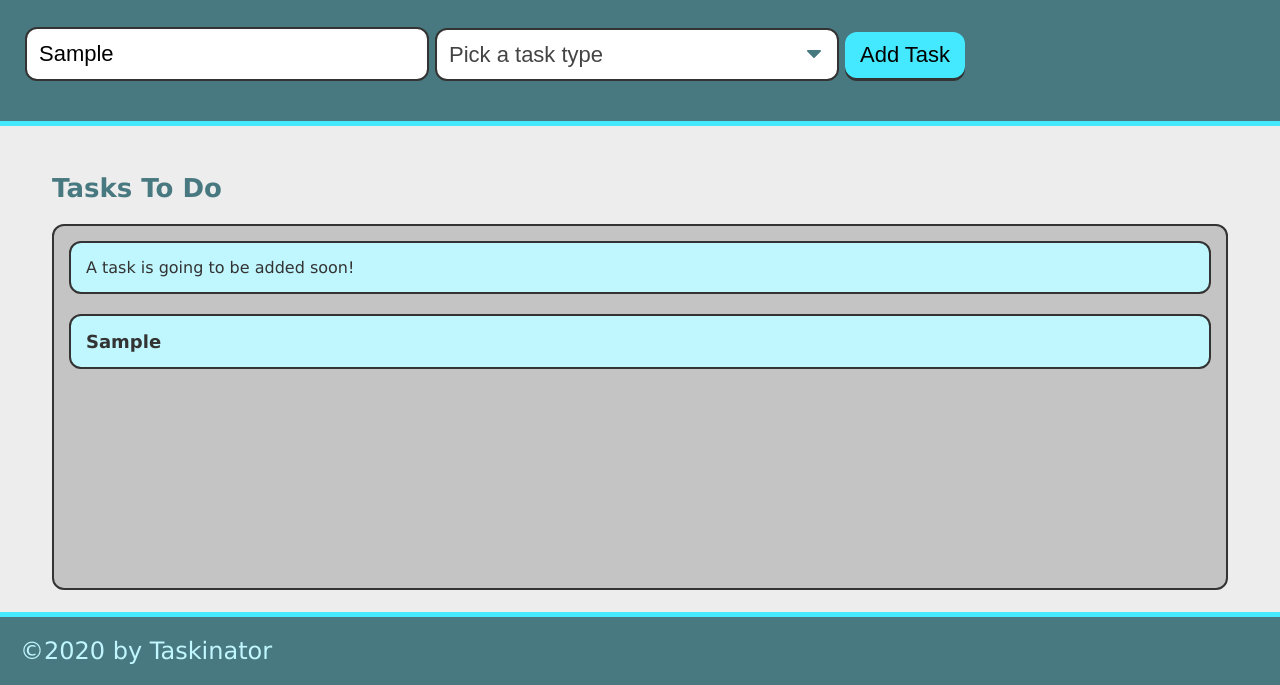
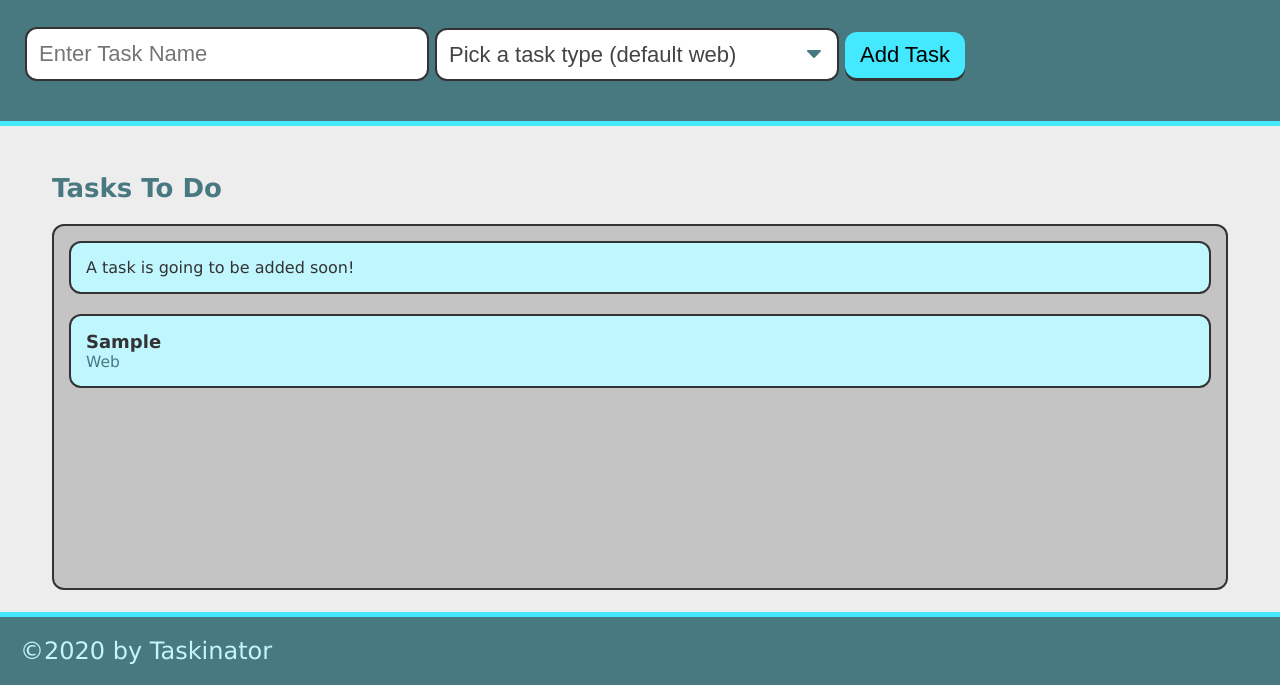
Before and after one commit to brian-presta/taskinator, a plain HTML site: page index.html in a window 1280 px wide. Both pictures are taken after typing "Sample" into the empty fields and a click on the button "Add Task". Shown: the part 115-800 px from the top of the page. Drawn offline with Linux system fonts and the light colour scheme.

Commit message:
added form reset

```diff
--- a/assets/js/script.js
+++ b/assets/js/script.js
@@ -5,10 +5,17 @@ var taskFormHandler = function(event) {
     event.preventDefault()
     var taskNameInput = document.querySelector("input[name='task-name']").value
     var taskTypeInput = document.querySelector("select[name='task-type']").value
+    if (!taskTypeInput) {
+        taskTypeInput = 'Web'
+    }
     var taskDataObj = {
         name:taskNameInput,
         type:taskTypeInput
     }
+    if (!taskNameInput) {
+        return
+    }
+    formEl.reset()
     createTaskE1(taskDataObj)
 };
 var createTaskE1 = function(taskDataObj) {
--- a/index.html
+++ b/index.html
@@ -16,10 +16,10 @@
             </div>
             <div class="form-group">
                 <select name="task-type" class="select-dropdown">
-                    <option value="" disabled selected>Pick a task type</option>
+                    <option value=""disabled hidden selected>Pick a task type (default web)</option>
                     <option value="Print">Print</option>
                     <option value="Web">Web</option>
-                    <option value="mobile">Mobile</option>
+                    <option value="Mobile">Mobile</option>
                 </select>
             </div>
             <div class="form-group">
```
